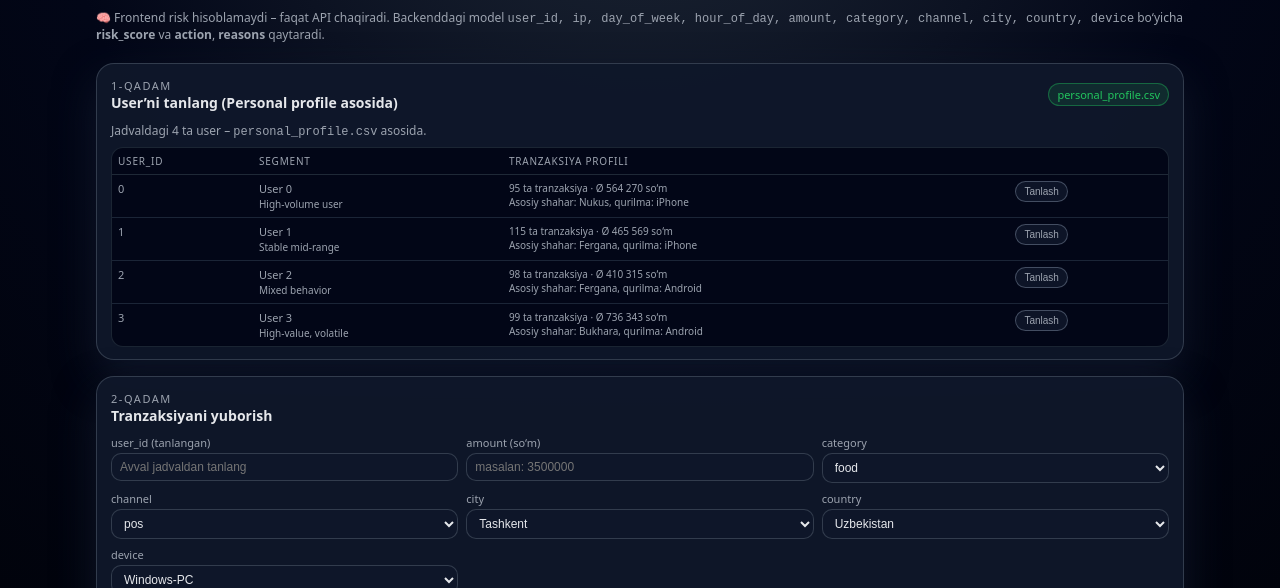
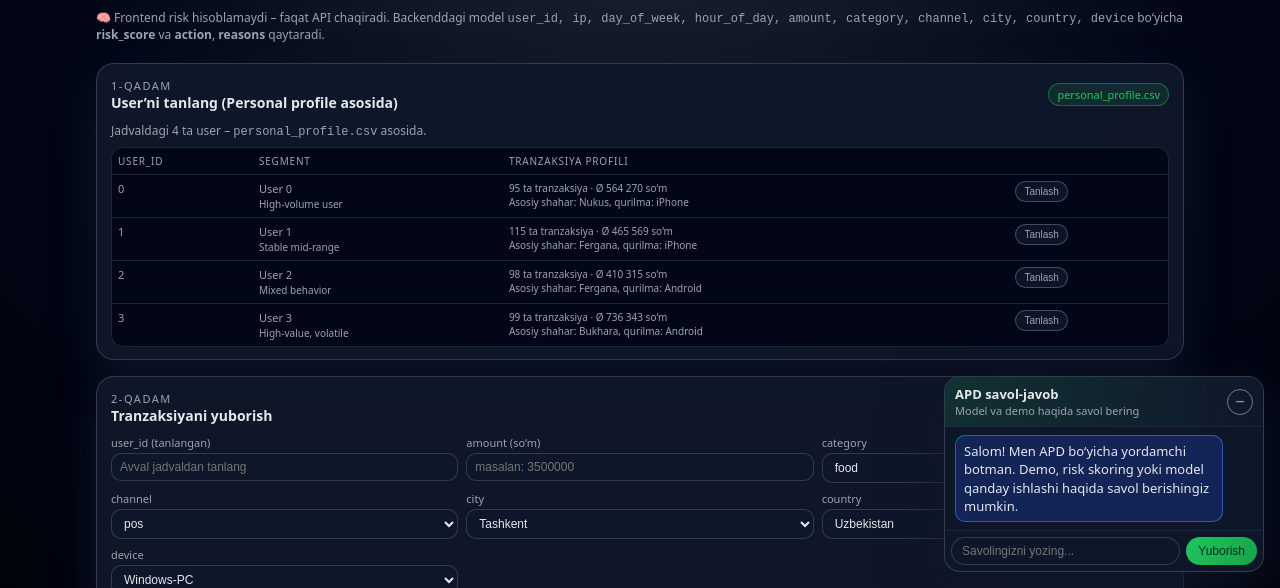
Before and after one commit to Rajabboy09/AI500, a plain HTML site: page demo/index.html in a window 1280 px wide. Shown: the part 212-800 px from the top of the page. Drawn offline with Linux system fonts and the light colour scheme.

Commit message:
Implement APD chat widget in index.html
Added APD chat widget with styling and functionality.

```diff
--- a/demo/index.html
+++ b/demo/index.html
@@ -304,6 +304,126 @@
   border-color: rgba(239, 68, 68, 0.45);
   box-shadow: 0 0 8px rgba(239, 68, 68, 0.25);
 }
+/* APD chat widget (o'ng pastda) */
+#apdChatWidget {
+  position: fixed;
+  right: 16px;
+  bottom: 16px;
+  width: 320px;
+  max-height: 420px;
+  background: rgba(15, 23, 42, 0.98);
+  border-radius: 16px;
+  border: 1px solid rgba(55, 65, 81, 0.9);
+  box-shadow: 0 20px 60px rgba(15, 23, 42, 0.9);
+  display: flex;
+  flex-direction: column;
+  overflow: hidden;
+  z-index: 40;
+  font-size: 13px;
+}
+
+.apd-chat-header {
+  padding: 8px 10px;
+  display: flex;
+  justify-content: space-between;
+  align-items: center;
+  gap: 8px;
+  border-bottom: 1px solid rgba(31, 41, 55, 0.9);
+  background: radial-gradient(circle at top left, rgba(34,197,94,0.16), rgba(15,23,42,1));
+}
+
+.apd-chat-title {
+  font-size: 13px;
+  font-weight: 600;
+  color: #e5e7eb;
+}
+.apd-chat-subtitle {
+  font-size: 11px;
+  color: #9ca3af;
+}
+
+.apd-chat-toggle {
+  border-radius: 999px;
+  border: 1px solid rgba(148, 163, 184, 0.7);
+  background: transparent;
+  color: #9ca3af;
+  width: 26px;
+  height: 26px;
+  font-size: 16px;
+  cursor: pointer;
+}
+
+.apd-chat-body {
+  display: flex;
+  flex-direction: column;
+  height: 100%;
+}
+
+.apd-chat-messages {
+  padding: 8px 10px;
+  flex: 1;
+  overflow-y: auto;
+  display: flex;
+  flex-direction: column;
+  gap: 6px;
+}
+
+.apd-msg {
+  padding: 6px 8px;
+  border-radius: 10px;
+  max-width: 90%;
+  line-height: 1.4;
+}
+.apd-msg-bot {
+  background: rgba(30, 64, 175, 0.35);
+  border: 1px solid rgba(59, 130, 246, 0.6);
+  align-self: flex-start;
+}
+.apd-msg-user {
+  background: rgba(34, 197, 94, 0.18);
+  border: 1px solid rgba(34, 197, 94, 0.6);
+  align-self: flex-end;
+}
+
+.apd-chat-input-row {
+  display: flex;
+  gap: 6px;
+  padding: 6px;
+  border-top: 1px solid rgba(31, 41, 55, 0.9);
+}
+.apd-chat-input-row input {
+  flex: 1;
+  background: rgba(15, 23, 42, 0.96);
+  border-radius: 999px;
+  border: 1px solid rgba(55, 65, 81, 0.9);
+  color: #e5e7eb;
+  padding: 6px 10px;
+  font-size: 12px;
+}
+.apd-chat-input-row input:focus {
+  outline: none;
+  border-color: #22c55e;
+}
+.apd-chat-input-row button {
+  border-radius: 999px;
+  border: none;
+  padding: 6px 12px;
+  font-size: 12px;
+  font-weight: 500;
+  cursor: pointer;
+  background: linear-gradient(120deg, #22c55e, #16a34a);
+  color: #022c22;
+}
+
+/* Kichik ekranlarda biroz kattaroq qilamiz */
+@media (max-width: 600px) {
+  #apdChatWidget {
+    right: 8px;
+    left: 8px;
+    width: auto;
+  }
+}
+
 
 
   </style>
@@ -386,7 +506,7 @@
 
         <div class="field">
           <label>amount (so‘m)</label>
-          <input id="amountInput" type="number" min="1000" step="1000" placeholder="masalan: 3500000" />
+          <input id="amountInput" type="number" min="1000" step="any" placeholder="masalan: 3500000" />
         </div>
 
         <div class="field">
@@ -799,7 +919,6 @@
       <td>${timeStr}</td>
       <td>${amountStr}</td>
       <td>${riskStr}</td>
-      <td>${decisionText}</td>
       <td>${decisionBadge}</td>
       <td style="max-width:260px;">${result.reason}</td>
     `;
@@ -808,6 +927,112 @@
 
   // Boshlang'ich render
   renderCustomers();
+
 </script>
+  <script>
+  // APD chat bot – /ask endpoint
+  const APD_API_BASE = "https://ai500-api.azurewebsites.net";
+
+  const apdChatForm = document.getElementById("apdChatForm");
+  const apdChatInput = document.getElementById("apdChatInput");
+  const apdChatMessages = document.getElementById("apdChatMessages");
+  const apdChatToggleBtn = document.getElementById("apdChatToggleBtn");
+  const apdChatBody = document.getElementById("apdChatBody");
+
+  function addApdMessage(text, from = "bot") {
+    const div = document.createElement("div");
+    div.classList.add("apd-msg");
+    div.classList.add(from === "bot" ? "apd-msg-bot" : "apd-msg-user");
+    div.textContent = text;
+    apdChatMessages.appendChild(div);
+    apdChatMessages.scrollTop = apdChatMessages.scrollHeight;
+  }
+
+  async function callAskApi(question) {
+    const payload = { question: question };
+
+    const res = await fetch(`${APD_API_BASE}/api/ask`, {
+      method: "POST",
+      headers: { "Content-Type": "application/json" },
+      body: JSON.stringify(payload),
+    });
+
+    if (!res.ok) {
+      const text = await res.text();
+      console.error("ASK API error:", res.status, text);
+      throw new Error("ASK API xatosi: " + res.status);
+    }
+
+    const data = await res.json();
+    console.log("ASK API raw:", data);
+
+    // Backend javobiga moslash: eng ko‘p uchraydigan maydon nomlari
+    const answer =
+      data.answer ??
+      data.response ??
+      data.output?.answer ??
+      data.output?.response ??
+      JSON.stringify(data);
+
+    return answer;
+  }
+
+  apdChatForm.addEventListener("submit", async (e) => {
+    e.preventDefault();
+    const text = apdChatInput.value.trim();
+    if (!text) return;
+
+    addApdMessage(text, "user");
+    apdChatInput.value = "";
+
+    try {
+      addApdMessage("Yuklanmoqda...", "bot");
+      const loadingNode = apdChatMessages.lastChild;
+
+      const answer = await callAskApi(text);
+      apdChatMessages.removeChild(loadingNode);
+      addApdMessage(answer, "bot");
+    } catch (err) {
+      console.error(err);
+      addApdMessage("Kechirasiz, API bilan bog‘lanib bo‘lmadi. Keyinroq qayta urinib ko‘ring.", "bot");
+    }
+  });
+
+  // Panelni yig‘ish/ochish tugmasi
+  apdChatToggleBtn.addEventListener("click", () => {
+    const isHidden = apdChatBody.style.display === "none";
+    apdChatBody.style.display = isHidden ? "flex" : "none";
+    apdChatToggleBtn.textContent = isHidden ? "−" : "+";
+  });
+</script>
+
+  <!-- APD Chat-bot paneli -->
+<div id="apdChatWidget">
+  <div class="apd-chat-header">
+    <div>
+      <div class="apd-chat-title">APD savol-javob</div>
+      <div class="apd-chat-subtitle">Model va demo haqida savol bering</div>
+    </div>
+    <button id="apdChatToggleBtn" class="apd-chat-toggle">−</button>
+  </div>
+
+  <div id="apdChatBody" class="apd-chat-body">
+    <div id="apdChatMessages" class="apd-chat-messages">
+      <div class="apd-msg apd-msg-bot">
+        Salom! Men APD bo‘yicha yordamchi botman. Demo, risk skoring yoki model qanday ishlashi haqida savol berishingiz mumkin.
+      </div>
+    </div>
+    <form id="apdChatForm" class="apd-chat-input-row">
+      <input
+        id="apdChatInput"
+        type="text"
+        placeholder="Savolingizni yozing..."
+        autocomplete="off"
+      />
+      <button type="submit">Yuborish</button>
+    </form>
+  </div>
+</div>
+
 </body>
 </html>
```
